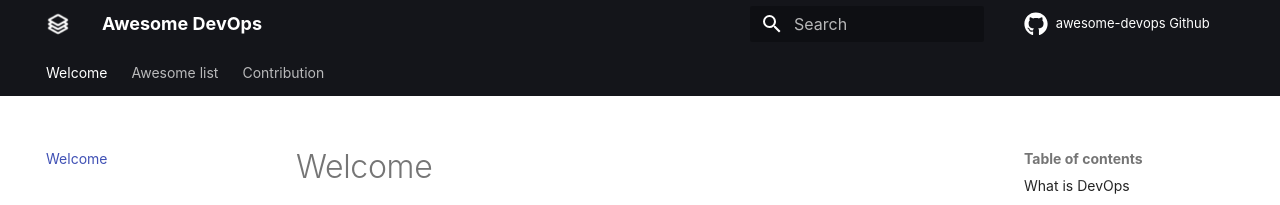
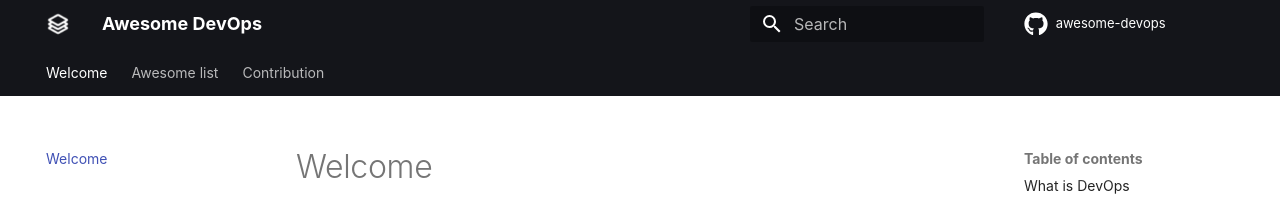
Before and after one commit to wmariuss/awesome-devops, an MkDocs documentation site: the page built from docs/index.md, in a window 1280 px wide. Shown: the top 205 px of the page. Built offline with MkDocs 1.6.1 and Material for MkDocs 9.7.7, drawn with Linux system fonts in a browser that asks for light colours; comment, search, counter and statistics services are not loaded.

Commit message:
Add creation date

```diff
--- a/mkdocs.yml
+++ b/mkdocs.yml
@@ -2,7 +2,7 @@
 site_url: http://awesome-devops.xyz
 site_description: A curated list of awesome DevOps platforms, tools, practices and resources
 site_author: Marius Stanca
-repo_name: awesome-devops Github
+repo_name: awesome-devops
 repo_url: https://github.com/wmariuss/awesome-devops
 edit_uri: https://github.com/wmariuss/awesome-devops/blob/master
 
@@ -59,6 +59,8 @@
       repository: wmariuss/awesome-devops
       branch: master
   - git-authors
+  - git-revision-date-localized:
+      enable_creation_date: true
 
 # Navigator
 nav:
```
